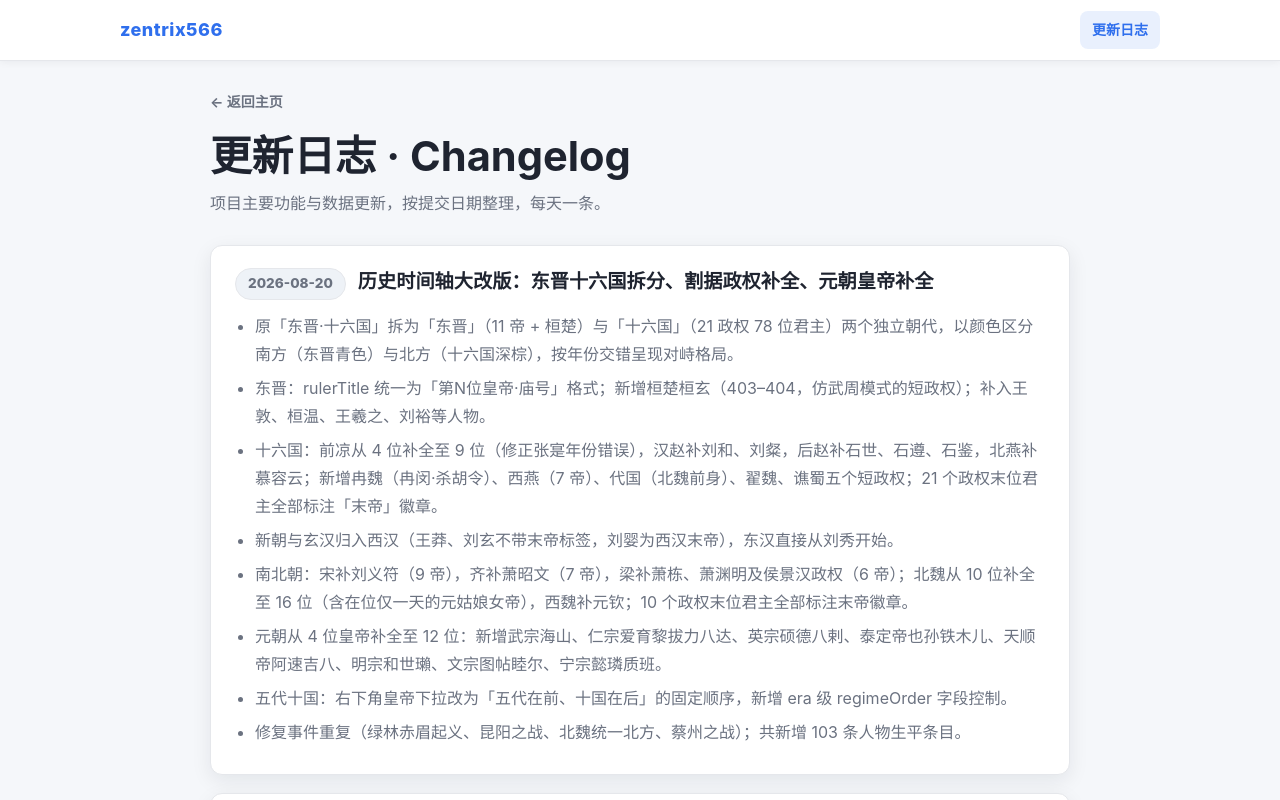
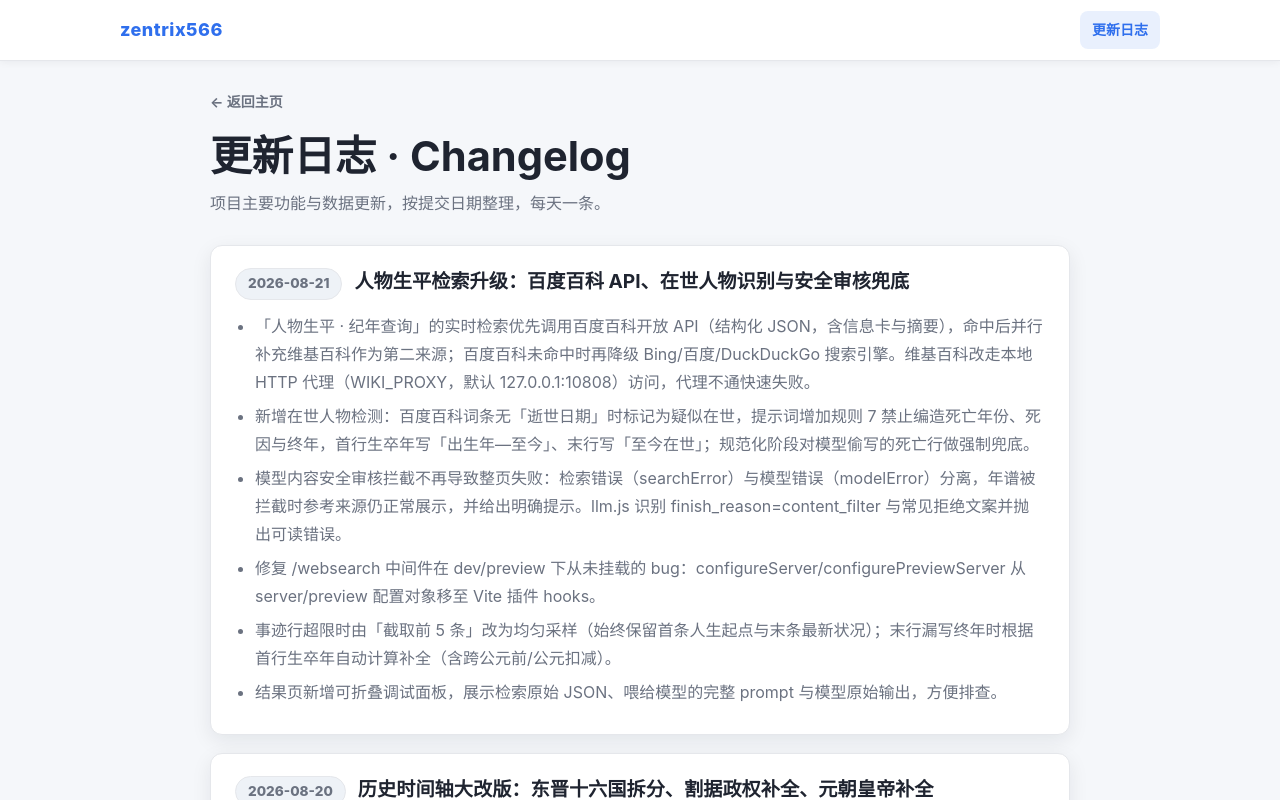
Before and after one commit to zentrix566/my-vue-project, a Vue app: page /changelog in a window 1280 px wide. Shown: the top 800 px of the page. Built offline with nearby package versions, Linux system fonts and the light colour scheme.

Commit message:
docs: 补充 2026-08-21 changelog 记录 biography 检索升级

```diff
--- a/src/data/changelog.js
+++ b/src/data/changelog.js
@@ -2,6 +2,18 @@
 // 数据依据 git 提交记录整理，日期为对应提交的日期，每天一条。
 // 渲染层可参考 E:\github\my-index\src\data\changelog.js 与 Changelog.vue。
 export const changelog = [
+  {
+    date: '2026-08-21',
+    title: '人物生平检索升级：百度百科 API、在世人物识别与安全审核兜底',
+    changes: [
+      '「人物生平 · 纪年查询」的实时检索优先调用百度百科开放 API（结构化 JSON，含信息卡与摘要），命中后并行补充维基百科作为第二来源；百度百科未命中时再降级 Bing/百度/DuckDuckGo 搜索引擎。维基百科改走本地 HTTP 代理（WIKI_PROXY，默认 127.0.0.1:10808）访问，代理不通快速失败。',
+      '新增在世人物检测：百度百科词条无「逝世日期」时标记为疑似在世，提示词增加规则 7 禁止编造死亡年份、死因与终年，首行生卒年写「出生年—至今」、末行写「至今在世」；规范化阶段对模型偷写的死亡行做强制兜底。',
+      '模型内容安全审核拦截不再导致整页失败：检索错误（searchError）与模型错误（modelError）分离，年谱被拦截时参考来源仍正常展示，并给出明确提示。llm.js 识别 finish_reason=content_filter 与常见拒绝文案并抛出可读错误。',
+      '修复 /websearch 中间件在 dev/preview 下从未挂载的 bug：configureServer/configurePreviewServer 从 server/preview 配置对象移至 Vite 插件 hooks。',
+      '事迹行超限时由「截取前 5 条」改为均匀采样（始终保留首条人生起点与末条最新状况）；末行漏写终年时根据首行生卒年自动计算补全（含跨公元前/公元扣减）。',
+      '结果页新增可折叠调试面板，展示检索原始 JSON、喂给模型的完整 prompt 与模型原始输出，方便排查。'
+    ]
+  },
   {
     date: '2026-08-20',
     title: '历史时间轴大改版：东晋十六国拆分、割据政权补全、元朝皇帝补全',
```
